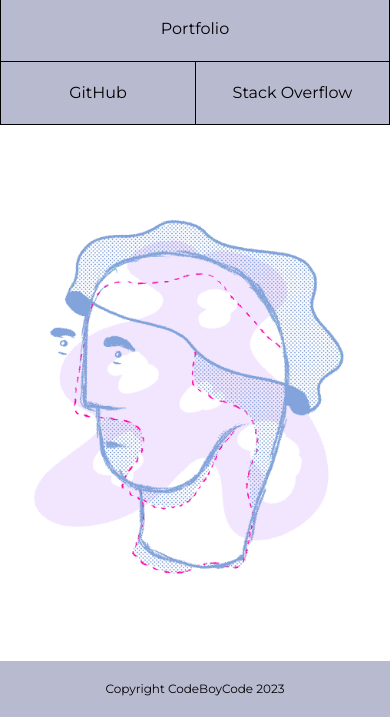
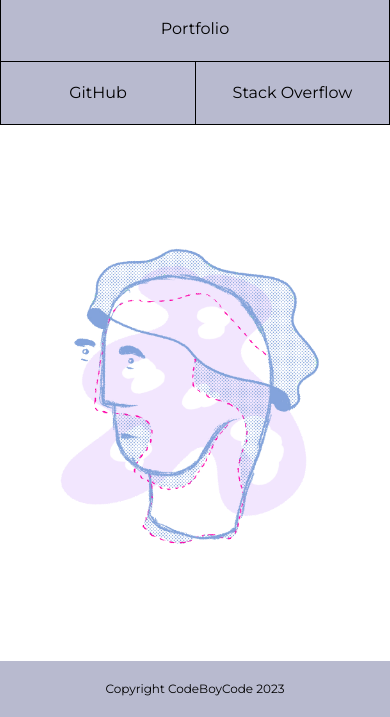
Before and after one commit to danielglazebrook/codeboycode, a plain HTML site: page index.html in a window 390 px wide. Shown: the part 127-844 px from the top of the page. Drawn offline with nearby package versions, Linux system fonts and the light colour scheme.

Commit message:
amended home image width and navigation

```diff
--- a/index.html
+++ b/index.html
@@ -53,7 +53,7 @@
     </nav>
 
     <section class="bg-white h-full flex justify-center items-center">
-        <img class="max-w-sm sm:max-w-xl lg:max-w-lg" src="assets/images/untitled-1.jpg" alt="">
+        <img class="max-w-xs sm:max-w-xl lg:max-w-lg" src="assets/images/untitled-1.jpg" alt="">
     </section>
 
     <footer class="text-center text-xs py-5 md:py-7 flex items-center justify-center lg:text-sm">
```
